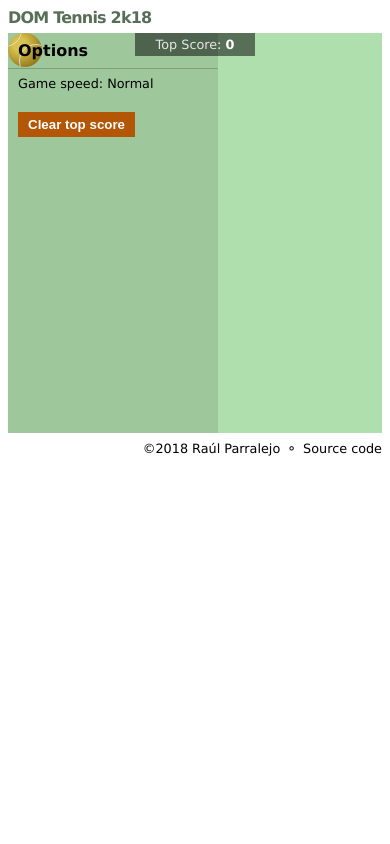
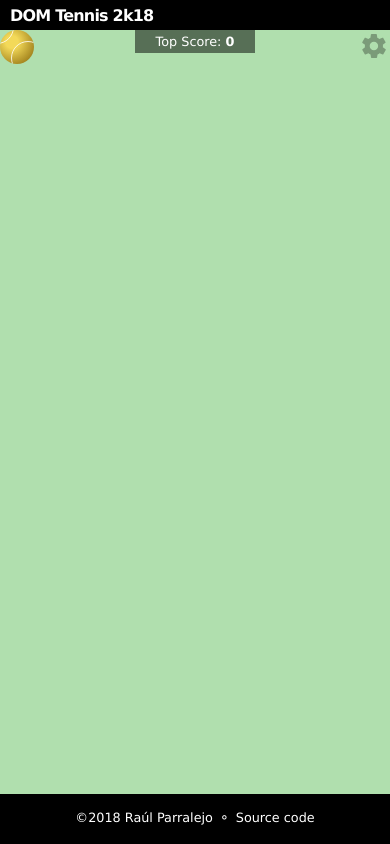
Before and after one commit to raohmaru/DOM-Tennis-2k18, a website with bundled scripts: page src/index.html in a window 390 px wide. Built offline with nearby package versions, Linux system fonts and the light colour scheme; some packages are replaced by stand-ins of ours.

Commit message:
Going responsive

```diff
--- a/src/css/base.css
+++ b/src/css/base.css
@@ -15,7 +15,6 @@ main {  /* IE11 */
 
 a {
 	position: relative;
-	color: #000;
 	text-decoration: none;
 
 	&::after {
--- a/src/css/layout.css
+++ b/src/css/layout.css
@@ -1,12 +1,20 @@
-.wrapper {
-	max-width: 800px;
-	margin: 0 auto;
+html {
+	height: 100%;
 }
 
-.page-title {
-	margin: 0.2em 0 0.4em;
+body {
+	height: 100%;
+	margin: 0;
 }
 
-.page-footer {
-	margin-top: 0.5em;
+.wrapper {
+	max-width: var(--wpSmall);
+	height: 100%;
+	padding: 30px 0 50px;
+	overflow: auto;
+
+	@media (--small-viewport) {
+		margin: 0 auto;
+		padding: 0;
+	}
 }
--- a/src/css/main.css
+++ b/src/css/main.css
@@ -1,7 +1,6 @@
 @import 'variables.css';
 @import 'base.css';
 @import 'layout.css';
-@import 'utils.css';
 
 /* Components */
 @import '../modules/ball/default.css';
--- a/src/css/themes/theme.default.css
+++ b/src/css/themes/theme.default.css
@@ -1,11 +1,52 @@
-.gameboard--default {
-	background-color: #b0dfae;
+.theme-default {
+	background-color: #000;
+
+	@media (--small-viewport) {
+		background-color: #fff;
+	}
+
+	& .page-title {
+		color: #fff;
+
+		@media (--small-viewport) {
+			color: #576f56;
+		}
+	}
+
+
+	& .gameboard {
+		background-color: #b0dfae;
+	}
 
 	& .ranking {
 		color: #fff;
 	}
 
 	& .options {
-		background-color: rgba(0, 0, 0, 0.1);
+		background-color: #9ec89c;
+	}
+
+	& .pageinfo {
+		color: #fff;
+
+		@media (--small-viewport) {
+			color: initial;
+		}
+
+		& a {
+			color: #fff;
+
+			@media (--small-viewport) {
+				color: #000;
+			}
+
+			&::after {
+				border-bottom-color: #fff;
+
+				@media (--small-viewport) {
+					border-bottom-color: #000;
+				}
+			}
+		}
 	}
 }
--- a/src/css/variables.css
+++ b/src/css/variables.css
@@ -1,3 +1,6 @@
 :root {
 	--fzSmall: 0.8em;
+	--wpSmall: 768px;
 }
+
+@custom-media --small-viewport (min-width: 768px);
--- a/src/index.html
+++ b/src/index.html
@@ -9,12 +9,12 @@
 	<link rel="stylesheet" href="css/main.css">
 </head>
 
-<body>
+<body class="theme-default">
 
 <div class="wrapper">
 	<h1 class="page-title">DOM Tennis 2k18</h1>
 
-	<main class="gameboard gameboard--default" role="main">
+	<main class="gameboard" role="main">
 		<header class="ranking">
 			Top Score: <span class="ranking__top">0</span>
 		</header>
@@ -48,7 +48,7 @@
 	</main>
 
 	<footer class="page-footer" role="contentinfo">
-		<ul class="pageinfo align-right">
+		<ul class="pageinfo">
 			<li class="pageinfo__item">&copy;2018 <a href="https://raohmaru.com" target="_blank" rel="author">Raúl Parralejo</a></li>
 			<li class="pageinfo__item"><a href="https://github.com/raohmaru/DOM-Tennis-2k18" target="_blank">Source code</a></li>
 		</ul>
--- a/src/modules/ball/entity.js
+++ b/src/modules/ball/entity.js
@@ -17,9 +17,7 @@ export default class {
 	}
 
 	render() {
-		this.view.style.cssText = `
-			transform: translate3d(${this.x}px, ${this.y}px, 0);
-		`;
+		this.view.style.cssText = `transform: translate3d(${this.x}px, ${this.y}px, 0);`;
 		this.viewLines.style.cssText = `transform: rotate(${this.rotation}deg);`;
 	}
 };
--- a/src/modules/footer/default.css
+++ b/src/modules/footer/default.css
@@ -1,6 +1,26 @@
+.page-footer {
+	position: absolute;
+	width: 100%;
+	margin-top: 1em;
+	color: #fff;
+
+	@media (--small-viewport) {
+		position: relative;
+		margin-top: 0.5em;
+		color: initial;
+	}
+}
+
 .pageinfo {
 	margin: 0;
+	padding: 0;
 	font-size: var(--fzSmall);
+	text-align: center;
+
+	@media (--small-viewport) {
+		text-align: right;
+		color: initial;
+	}
 }
 
 	.pageinfo__item {
--- a/src/modules/gameboard/default.css
+++ b/src/modules/gameboard/default.css
@@ -1,7 +1,10 @@
 .gameboard {
 	position: relative;
-	height: 400px;
+	height: 100%;
 	overflow: hidden;
-	/* Eliminate 300 ms click delay */
-	touch-action: manipulation;
+	touch-action: manipulation;  /* Eliminate 300 ms click delay */
+
+	@media (--small-viewport) {
+		height: 400px;
+	}
 }
--- a/src/modules/options/default.css
+++ b/src/modules/options/default.css
@@ -7,11 +7,15 @@
 	position: absolute;
 	top: 0;
 	z-index: 3;
-	right: -var(--optionsWidth);
-	width: var(--optionsWidth);
+	left: 100%;
+	width: 100%;
 	height: 100%;
 	transform: translateZ(0);
 	transition: transform 0.3s ease;
+
+	@media (--small-viewport) {
+		width: var(--optionsWidth);
+	}
 }
 
 	.options__block {
@@ -64,7 +68,7 @@
 		}
 
 .options--open {
-	transform: translateX(-var(--optionsWidth));
+	transform: translateX(-100%);
 
 	& .options__toolbar {
 		right: 0;
--- a/src/modules/title/default.css
+++ b/src/modules/title/default.css
@@ -1,5 +1,13 @@
 .page-title {
+	position: absolute;
+	top: 0;
+	margin: 0.4em 0;
+	padding-left: 10px;
 	font-size: 1em;
 	letter-spacing: -0.05em;
-	color: #576f56;
+
+	@media (--small-viewport) {
+		position: relative;
+		padding-left: 0;
+	}
 }
```
